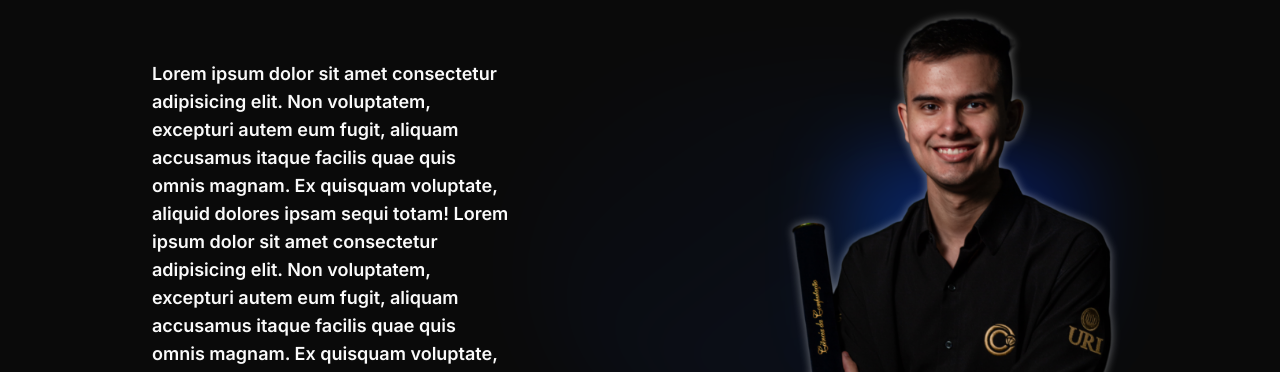
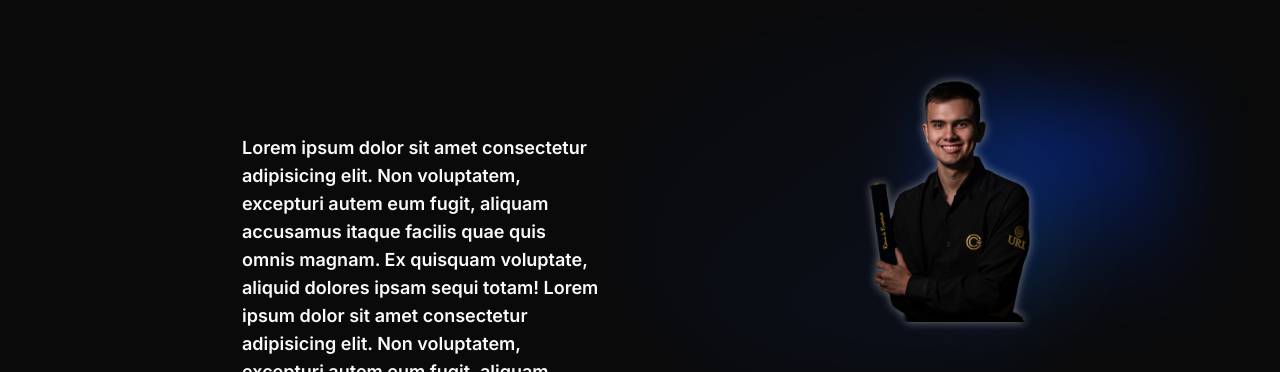
Before and after one commit to imjosiel/josielcardoso.com.br, a Next.js app: page / in a window 1280 px wide. Shown: the part 136-508 px from the top of the page. Built offline with nearby package versions, Linux system fonts and the light colour scheme.

Commit message:
fix: image

```diff
--- a/src/app/page.tsx
+++ b/src/app/page.tsx
@@ -64,13 +64,11 @@ export default function Home() {
         </h2>
         <div className="relative z-[-1] flex place-items-center before:absolute before:h-[300px] before:w-full before:-translate-x-1/2 before:rounded-full before:bg-gradient-radial before:from-white before:to-transparent before:blur-2xl before:content-[''] after:absolute after:-z-20 after:h-[180px] after:w-full after:translate-x-1/3 after:bg-gradient-conic after:from-sky-200 after:via-blue-200 after:blur-2xl after:content-[''] before:dark:bg-gradient-to-br before:dark:from-transparent before:dark:to-blue-700 before:dark:opacity-10 after:dark:from-sky-900 after:dark:via-[#0141ff] after:dark:opacity-40 sm:before:w-[480px] sm:after:w-[240px] before:lg:h-[360px]">
           <Image
-            className="relative dark:drop-shadow-[0_0_0.3rem_#ffffff70] dark"
+            className="relative dark:drop-shadow-[0_0_0.3rem_#ffffff70]"
             src="/photoroom.webp"
             alt=" "
-            // width={180}
-            width={360}
-            // height={37}
-            height={74}
+            width={180}
+            height={37}
             priority
           />
         </div>
```
